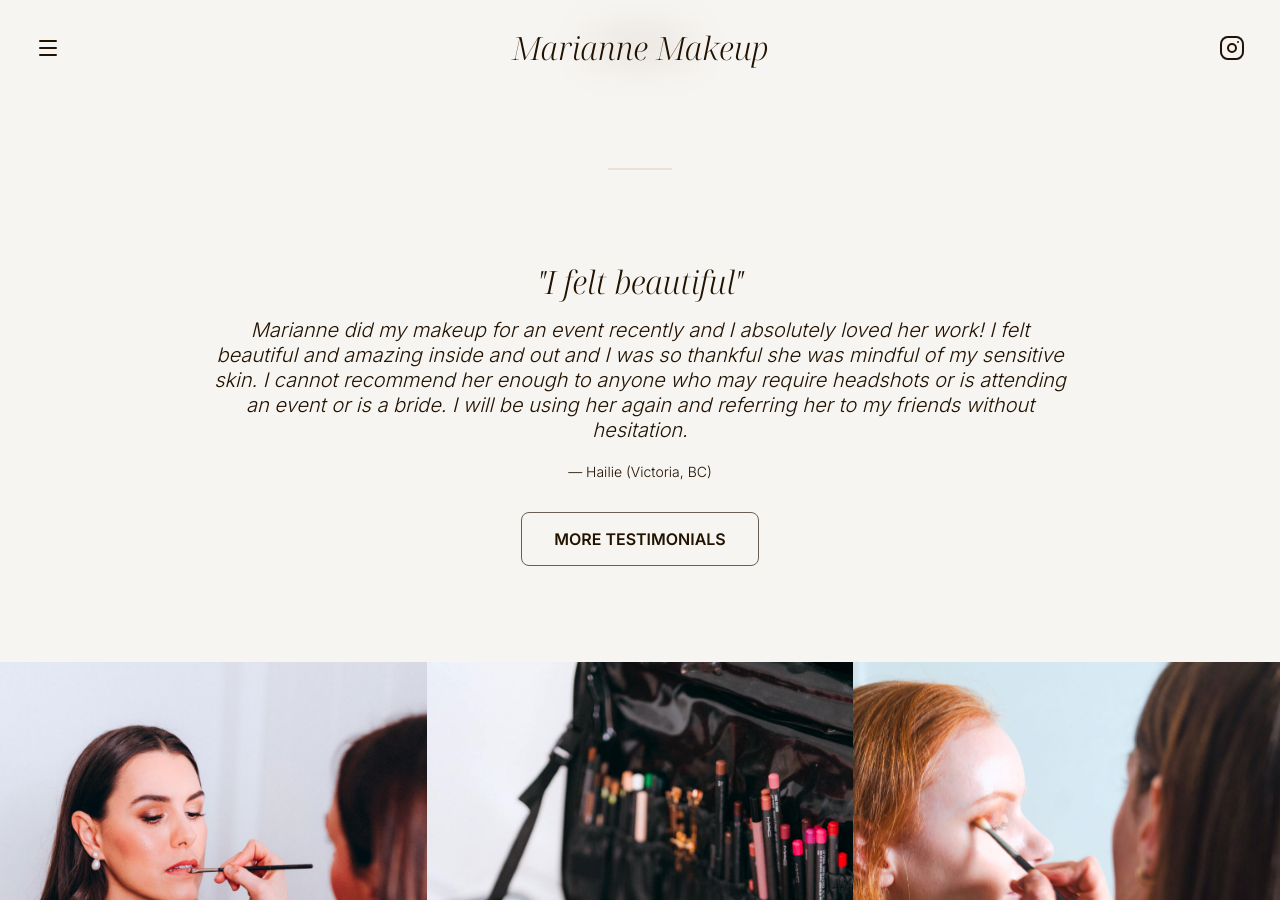
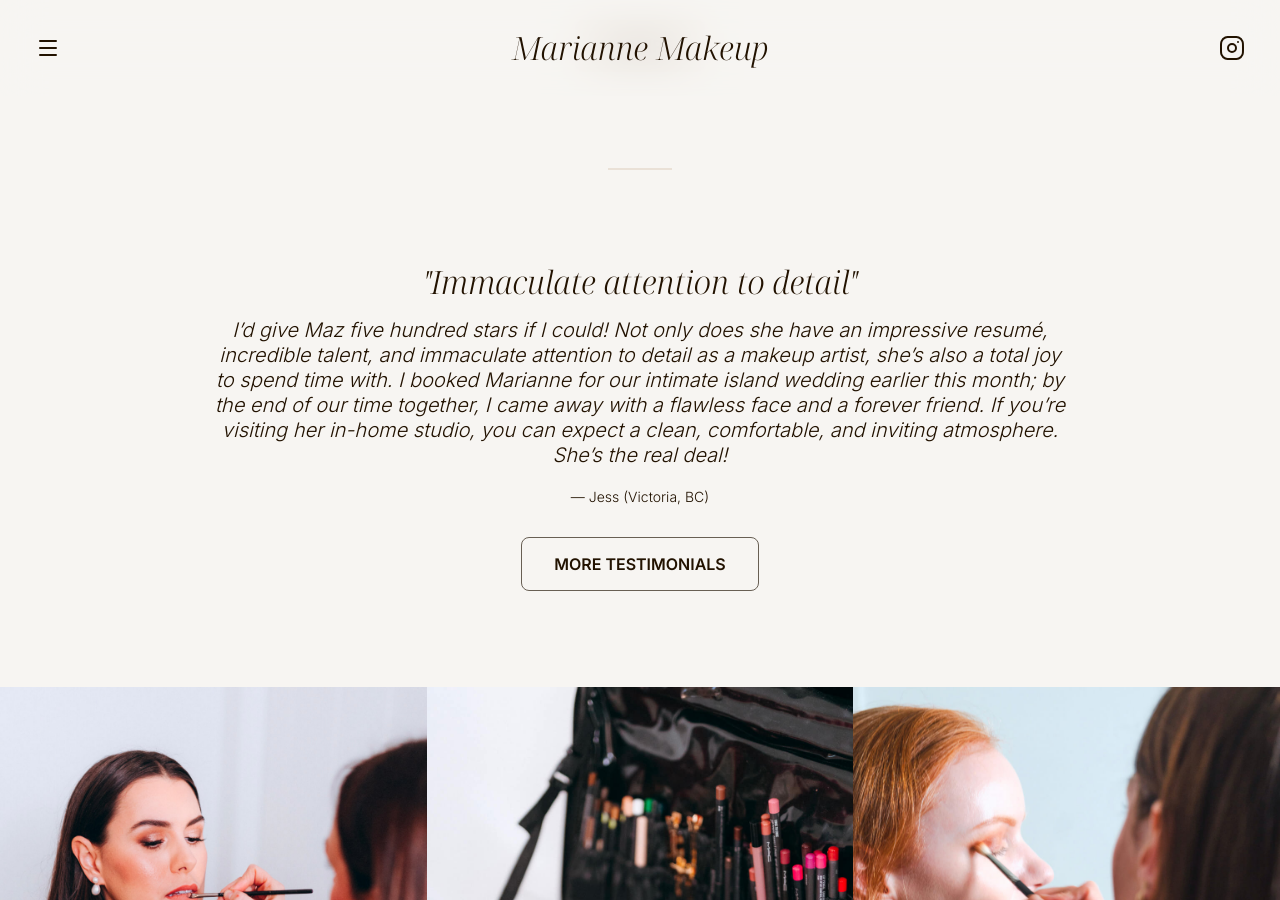
Before and after one commit to mariannemoore/mariannemoore.github.io, a Jekyll site: the page built from about.md, in a window 1280 px wide and 900 px high, scrolled down 2462 px. Built offline with Jekyll 4.4.1, drawn with Linux system fonts in a browser that asks for light colours; some of the changed lines change nothing that is shown.

Commit message:
more testimonials

```diff
--- a/_data/testimonials.yml
+++ b/_data/testimonials.yml
@@ -1,3 +1,19 @@
+- testimonial: |
+    Marianne did my makeup for my September 2024 wedding and she was an absolute pleasure to work with right from the beginning! Before we booked a trial we had a phone call to make sure we would be a good fit and she remembered details from that phone call during our trial. During the trial she seemed to know exactly how to make me feel my most beautiful. On our wedding day I felt like an absolute princess and my makeup lasted all night but she gave me a little kit of touch up stuff just in case it didn’t.
+  highlight: My makeup lasted all night
+  cite: Mallory (Victoria, BC)
+- testimonial: |
+    Marianne was such an amazing wedding makeup artist! She has such a bright and lovely personality, so understanding, and easy to get along with. Her attention to detail, ability to effortlessly highlight the best features, giving a glowing and natural look, and efficiency are a few of the amazing things Marianne has done. I loved the look she did for me and others in my bridal party. I’d highly recommend her for wedding makeup.
+  highlight: A bright and lovely personality
+  cite: Victoria (Victoria, BC)
+- testimonial: |
+    Working with Marianne was a dream! I am so glad I came across her work. She did mine and my mother’s makeup for my wedding. I had a specific reference idea for my look and Marianne made it perfect for me. My mother and I did a makeup trial prior, which was great because we could map out exactly what our looks would be, and it gave us a chance to get to know Marianne and how she works. Just chatting with Marianne and getting to experience how lovely she is, in addition to having our make up incredibly done, was such a treat! The trial also meant that I could feel much more calm the day of wedding knowing exactly what Marianne would be doing. My mother and I both felt so beautiful the day of! I also learned a lot of make-up tips from this experience that I have incorporated into my own routine. I can't recommend Marianne enough for bridal or any other make-up needs!
+  highlight: Marianne made it perfect for me
+  cite: Heather (Victoria, BC)
+- testimonial: |
+    I’d give Maz five hundred stars if I could! Not only does she have an impressive resumé, incredible talent, and immaculate attention to detail as a makeup artist, she’s also a total joy to spend time with. I booked Marianne for our intimate island wedding earlier this month; by the end of our time together, I came away with a flawless face and a forever friend. If you’re visiting her in-home studio, you can expect a clean, comfortable, and inviting atmosphere. She’s the real deal!
+  highlight: Immaculate attention to detail
+  cite: Jess (Victoria, BC)
 - testimonial: |
     I am getting married in Italy this summer and really wanted to learn how to do my own soft glam for my big day. Marianne made me feel instantly comfortable the moment I met her. She was very detailed oriented with making sure I had all the necessary tools to be successful on my wedding day. She filmed the whole makeup lesson and created a detailed PDF document that I could refer to if I forgot the order of steps and a visual graph on where to place the makeup on my face. Since our appointment I have practiced my makeup routine and I have now implemented this into my own routine. My skin has never looked better & I am getting so manly lovely compliments on my complexion & makeup. Thank you Marianne! You're the best :)
   highlight: My skin has never looked better
```
